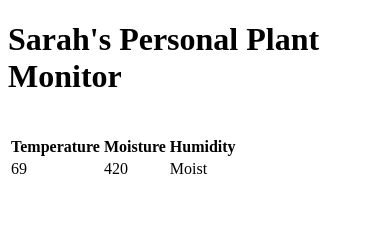
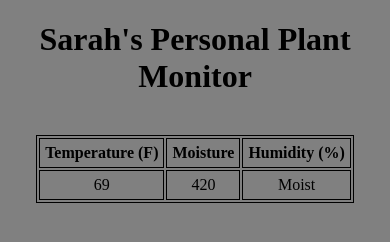
Before and after one commit to adcarroll9199/python_projects, a plain HTML site: page plant_monitor/index.html in a window 390 px wide. Drawn offline with Linux system fonts and the light colour scheme.

Commit message:
Working on firefox and safari mobile

```diff
--- a/plant_monitor/index.html
+++ b/plant_monitor/index.html
@@ -1,16 +1,27 @@
 <!DOCTYPE html>
 <html>
     <head>
-        <title>Plant Monitor!</title>
+        <meta name=viewport content="width=device-width, initial-scale=1">
+        <title>Plant Monitor</title>
+        <style>
+            body {background-color: grey;}
+            h1   {color: black; text-align: center;}
+            th, td   {padding: 5px;}
+            table, th, td   {border: 1px solid black; text-align: center;}
+            .center {
+                margin-left: auto;
+                margin-right: auto;
+            }
+        </style>
     </head>
     <body>
         <h1>Sarah's Personal Plant Monitor</h1>
         <br>
-        <table>
+        <table class="center">
             <tr>
-                <th>Temperature</th>
+                <th>Temperature (F)</th>
                 <th>Moisture</th>
-                <th>Humidity</th>
+                <th>Humidity (%)</th>
             </tr>
             <tr>
                 <td>69</td>
```
Also changed, not shown: 1 other file.
